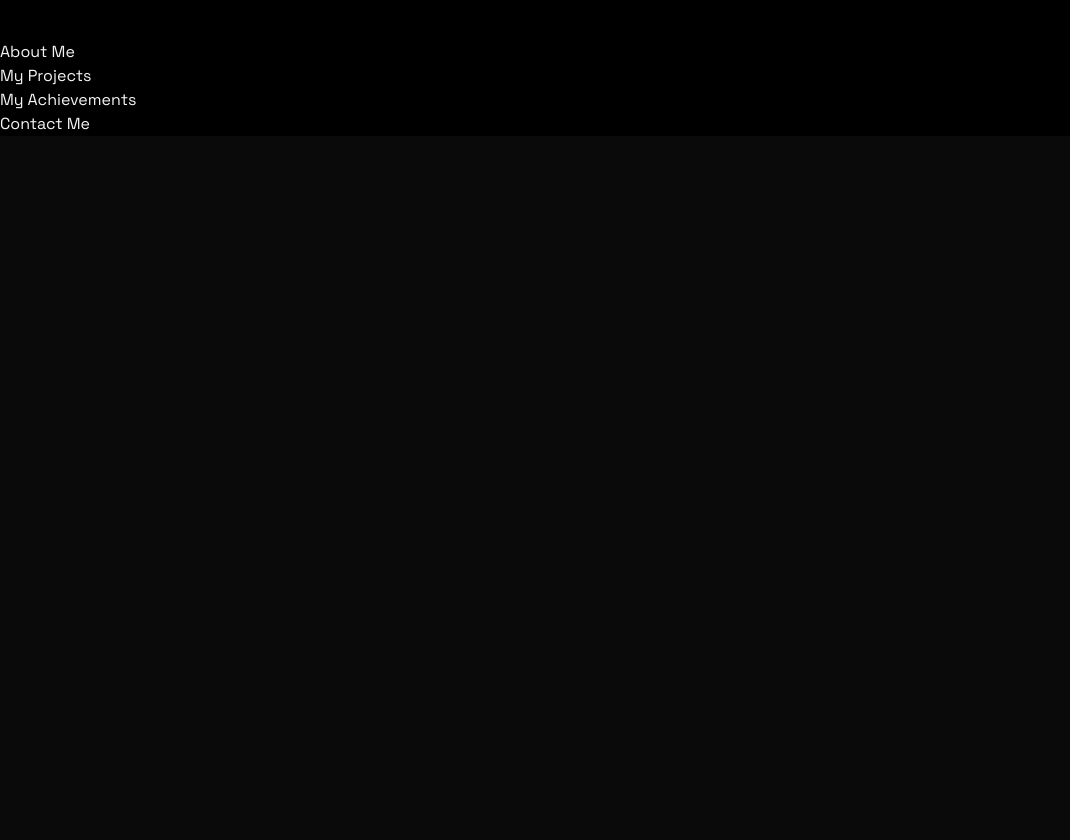
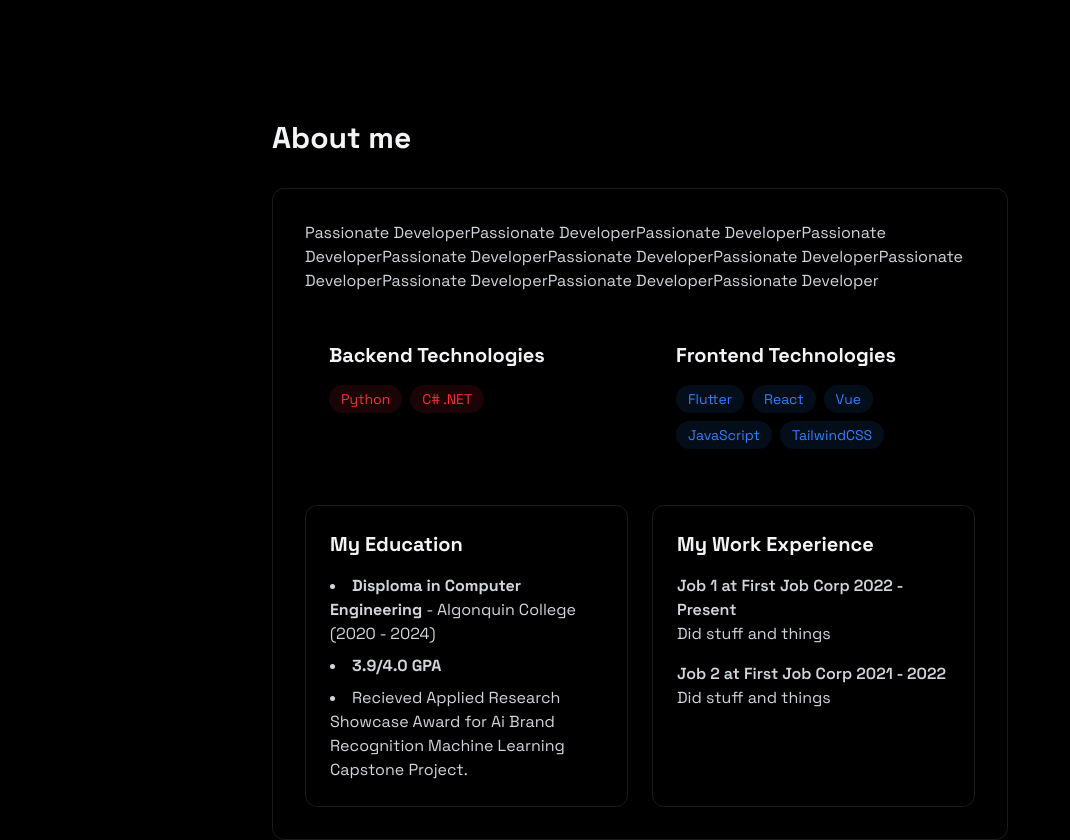
Before and after one commit to DylanHunter45/professional-portfolio, a React (Vite) app: page / in a window 1280 px wide. Shown: the part 760-1600 px from the top of the page, without its empty margins (0-1070 px from the left). Before the commit the page ends 896 px from the top, so only its background shows below. Built offline with nearby package versions, Linux system fonts and the light colour scheme.

Commit message:
feat: enhance About component with detailed skills, education, and experience sections

```diff
--- a/src/components/sections/About.jsx
+++ b/src/components/sections/About.jsx
@@ -1,10 +1,100 @@
 import React, { Component } from "react";
+//add skills manually whenever new skills are learned
 const backendSkills = ["Python", "C# .NET"];
 const frontendSkills = ["Flutter", "React", "Vue", "JavaScript", "TailwindCSS"];
 
 export class About extends Component {
   render() {
-    return <div>About Me</div>;
+    return (
+      <section
+        id="about"
+        className="min-h-screen flex items-center justify-center py-20"
+      >
+        <div className="max-w-3xl mx-auto px-4">
+          <h2 className="text-3xl font-bold mb-8">About me</h2>
+          <div className="rounded-xl p-8 border-white/10 border hover:-translate-y-1 transition-all">
+            <p className="text-gray-300 mb-6">
+              Passionate DeveloperPassionate DeveloperPassionate
+              DeveloperPassionate DeveloperPassionate DeveloperPassionate
+              DeveloperPassionate DeveloperPassionate DeveloperPassionate
+              DeveloperPassionate DeveloperPassionate Developer
+            </p>
+
+            <div className="grid grid-cols-1 md:grid-cols-2 gap-6">
+              <div className="rounded-xl p-6 hover:-translate-y-1 transition-all">
+                <h3 className="text-xl font-bold mb-4">
+                  {" "}
+                  Backend Technologies{" "}
+                </h3>
+                <div className="flex flex-wrap gap-2">
+                  {backendSkills.map((tech, key) => (
+                    <span
+                      key={key}
+                      className="bg-red-500/10 text-red-500 py-1 px-3 rounded-full text-sm hover:bg-red-500/20 hover:shadow-[0_2px_8px_rgba(59,130,2246, 0.2)] transition"
+                    >
+                      {tech}
+                    </span>
+                  ))}
+                </div>
+              </div>
+              <div className="rounded-xl p-6 hover:-translate-y-1 transition-all">
+                <h3 className="text-xl font-bold mb-4">
+                  {" "}
+                  Frontend Technologies{" "}
+                </h3>
+                <div className="flex flex-wrap gap-2">
+                  {frontendSkills.map((tech, key) => (
+                    <span
+                      key={key}
+                      className="bg-blue-500/10 text-blue-500 py-1 px-3 rounded-full text-sm hover:bg-blue-500/20 hover:shadow-[0_2px_8px_rgba(59,130,2246, 0.2)] transition"
+                    >
+                      {tech}
+                    </span>
+                  ))}
+                </div>
+              </div>
+            </div>
+            <div className="grid grid-cols-1 md:grid-cols-2 gap-6 mt-8">
+              <div className="p-6 rounded-xl border-white/10 border hover:-translate-y-1 transition-all">
+                <h3 className="text-xl font-bold mb-4"> My Education </h3>
+                <ul className="list-disc list-inside text-gray-300 space-y-2">
+                  <li>
+                    <strong> Disploma in Computer Engineering </strong> -
+                    Algonquin College (2020 - 2024)
+                  </li>
+                  <li>
+                    <strong> 3.9/4.0 GPA</strong>
+                  </li>
+                  <li>
+                    Recieved Applied Research Showcase Award for Ai Brand
+                    Recognition Machine Learning Capstone Project.
+                  </li>
+                </ul>
+              </div>
+              <div className="p-6 rounded-xl border-white/10 border hover:-translate-y-1 transition-all">
+                <h3 className="text-xl font-bold mb-4"> My Work Experience </h3>
+                <div className="space-y-4 text-gray-300">
+                  <div>
+                    <h4 className="font-semibold">
+                      {" "}
+                      Job 1 at First Job Corp 2022 - Present
+                    </h4>
+                    <p> Did stuff and things </p>
+                  </div>
+                  <div>
+                    <h4 className="font-semibold">
+                      {" "}
+                      Job 2 at First Job Corp 2021 - 2022{" "}
+                    </h4>
+                    <p> Did stuff and things </p>
+                  </div>
+                </div>
+              </div>
+            </div>
+          </div>
+        </div>
+      </section>
+    );
   }
 }
 
```
